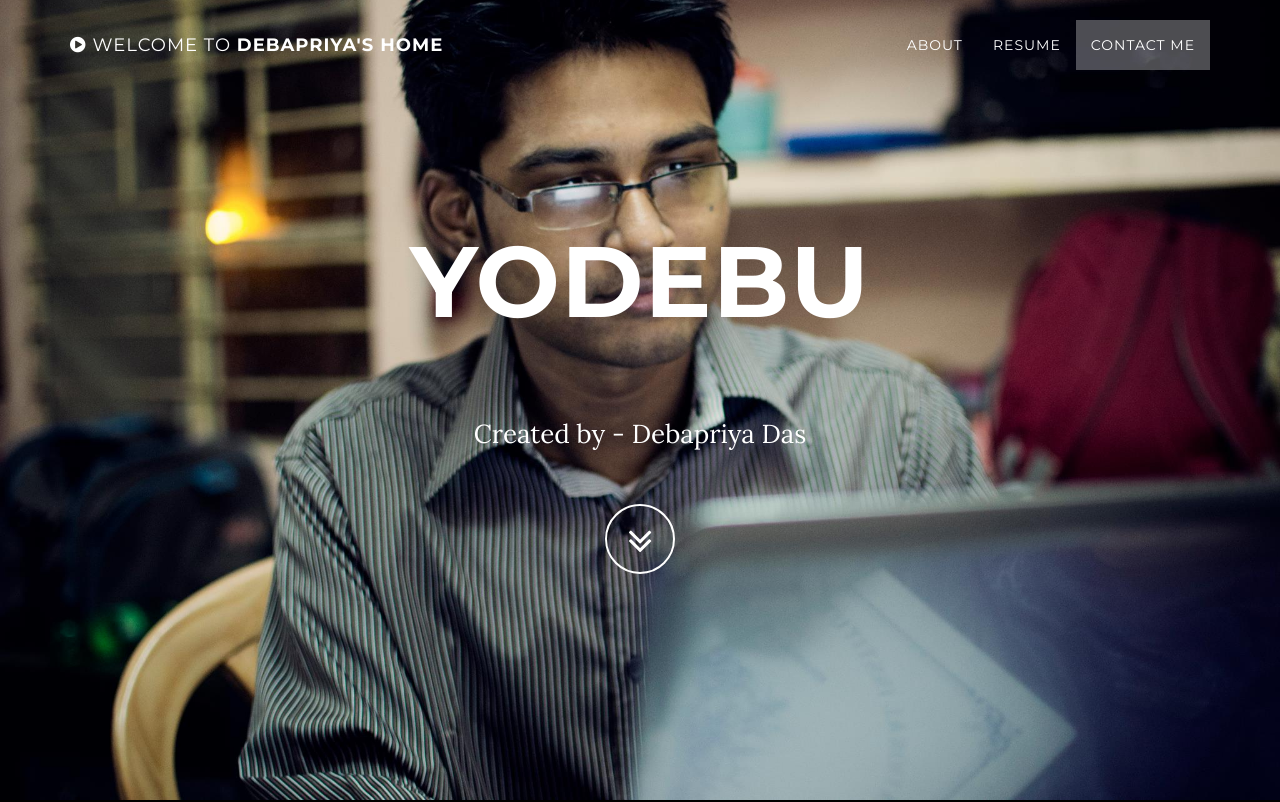
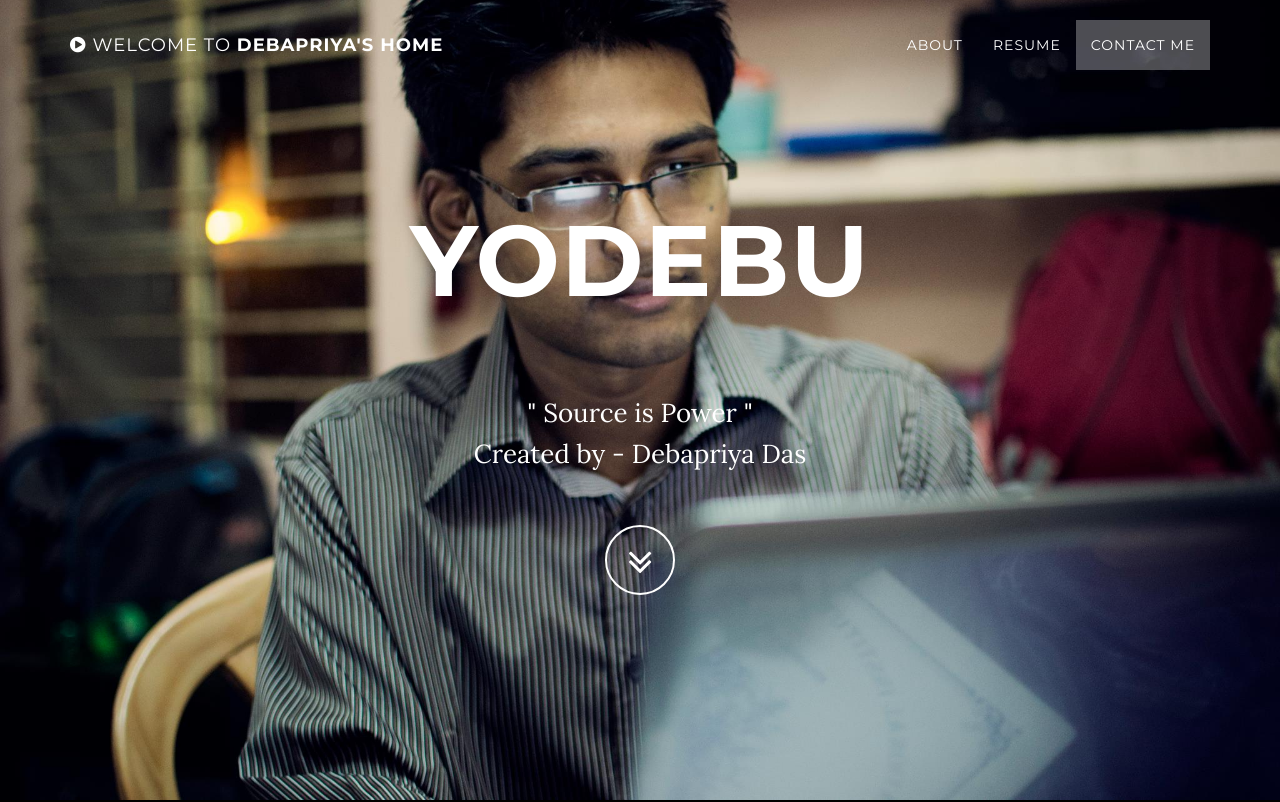
Before and after one commit to herobaby007/yodebu.github.io, a plain HTML site: page index.html in a window 1280 px wide. Shown: the top 802 px of the page. Drawn offline with Linux system fonts and the light colour scheme.

Commit message:
slight changed

```diff
--- a/index.html
+++ b/index.html
@@ -75,7 +75,7 @@
                 <div class="row">
                     <div class="col-md-8 col-md-offset-2">
                         <h1 class="brand-heading">YODEBU</h1>
-                        <p class="intro-text"><br>Created by - Debapriya Das</p>
+                        <p class="intro-text"><br>" Source is Power "<br>Created by - Debapriya Das</p>
                         <a href="#about" class="btn btn-circle page-scroll">
                             <i class="fa fa-angle-double-down animated"></i>
                         </a>
```
